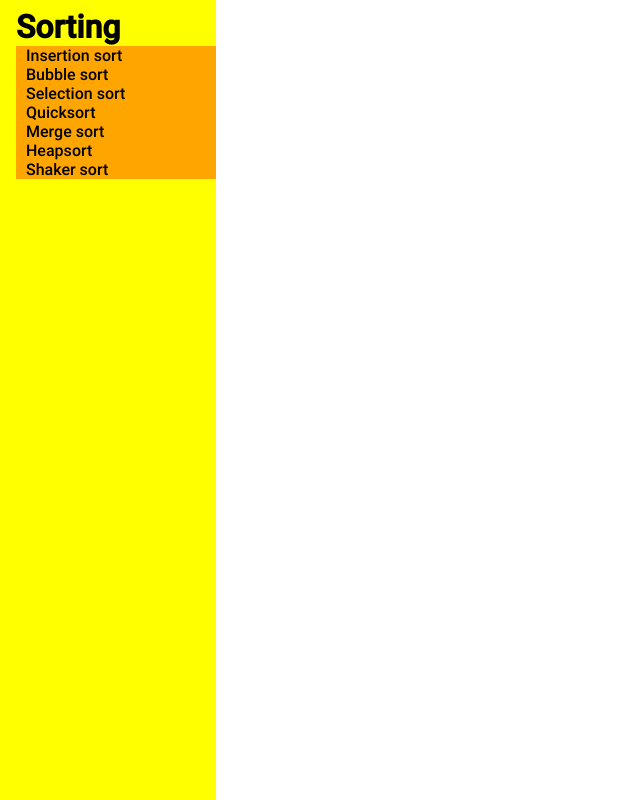
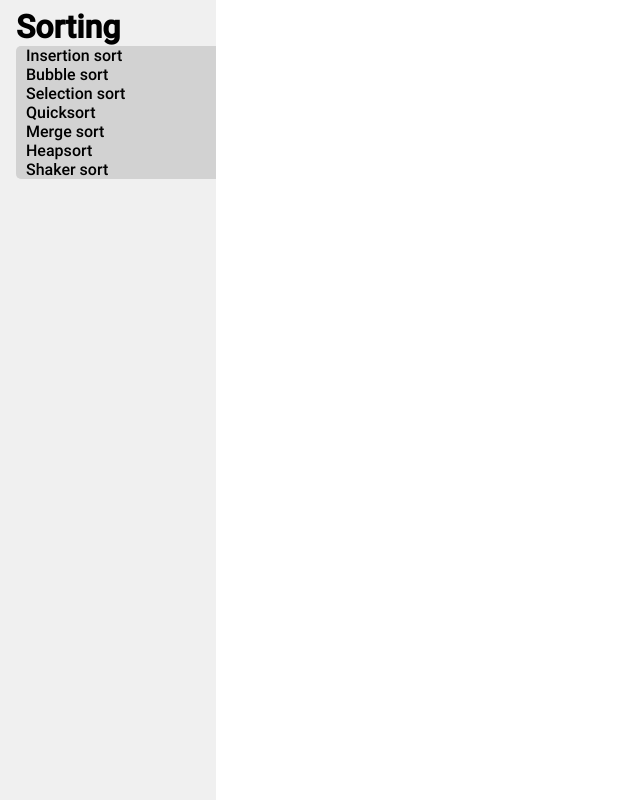
Before and after one commit to ItsOKayCZ/Web, a PHP site: page / in a window 1280 px wide. Shown: the whole page, without its empty margins (0-640 px from the left). Run offline with PHP 8.4, Linux system fonts and the light colour scheme.

```diff
--- a/2020/Algorithms and data structures/CSS/index.css
+++ b/2020/Algorithms and data structures/CSS/index.css
@@ -31,7 +31,7 @@ body{
     flex: 0.2;
     min-width: 200px;
     max-width: 200px;
-    background-color: yellow;
+    background-color: #f0f0f0;
 }
 
 #display{
@@ -46,7 +46,9 @@ body{
 }
 
 .subCategory{
-    background-color: orange;
+    background-color: #d2d2d2;
+	border-top-left-radius: 5px;
+	border-bottom-left-radius: 5px;
 }
 .subCategory p{
     margin-left: 5%;
```
Also changed, not shown: 2020/Algorithms and data structures/JS/Libraries/Control.js (+8 -10 lines), README.md.
